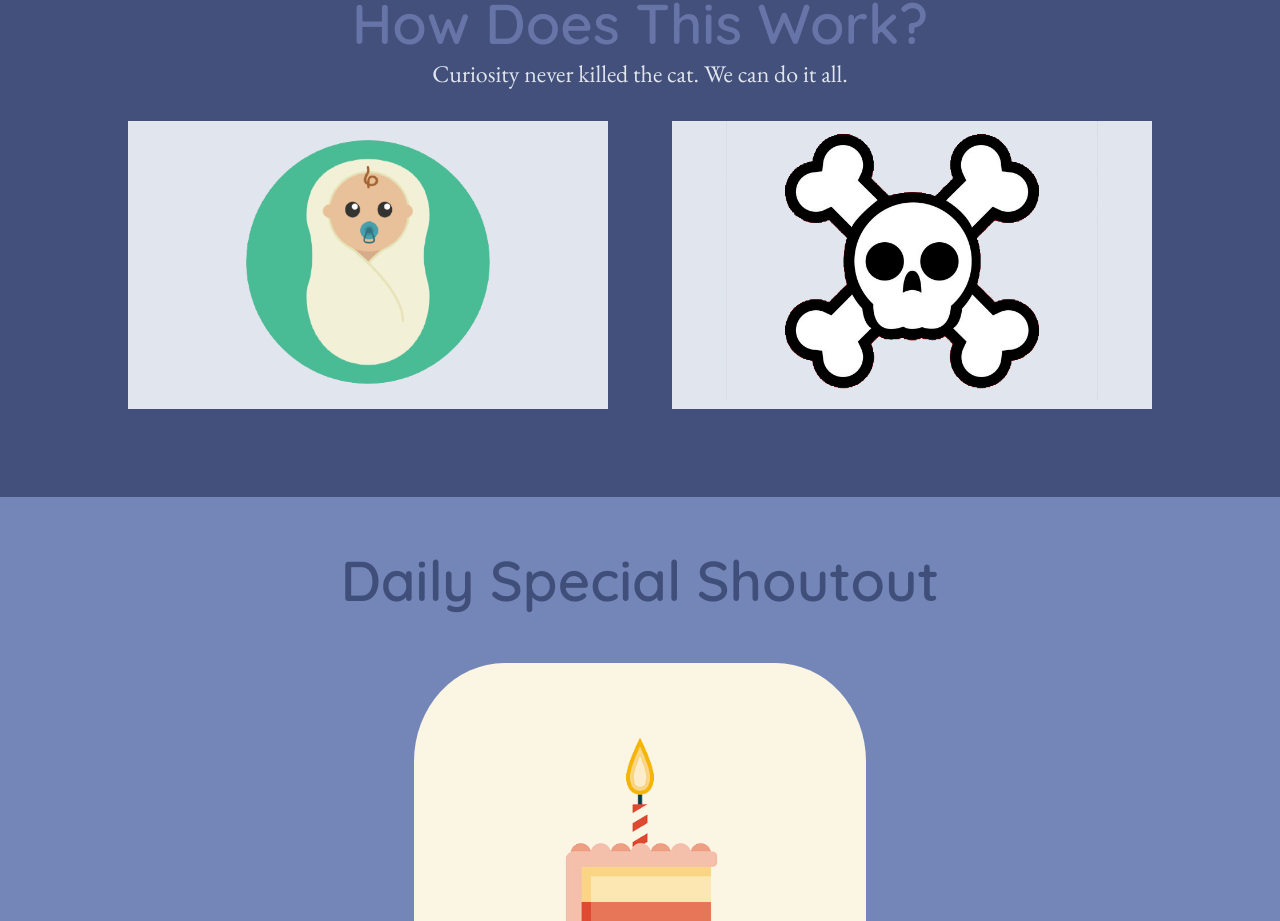
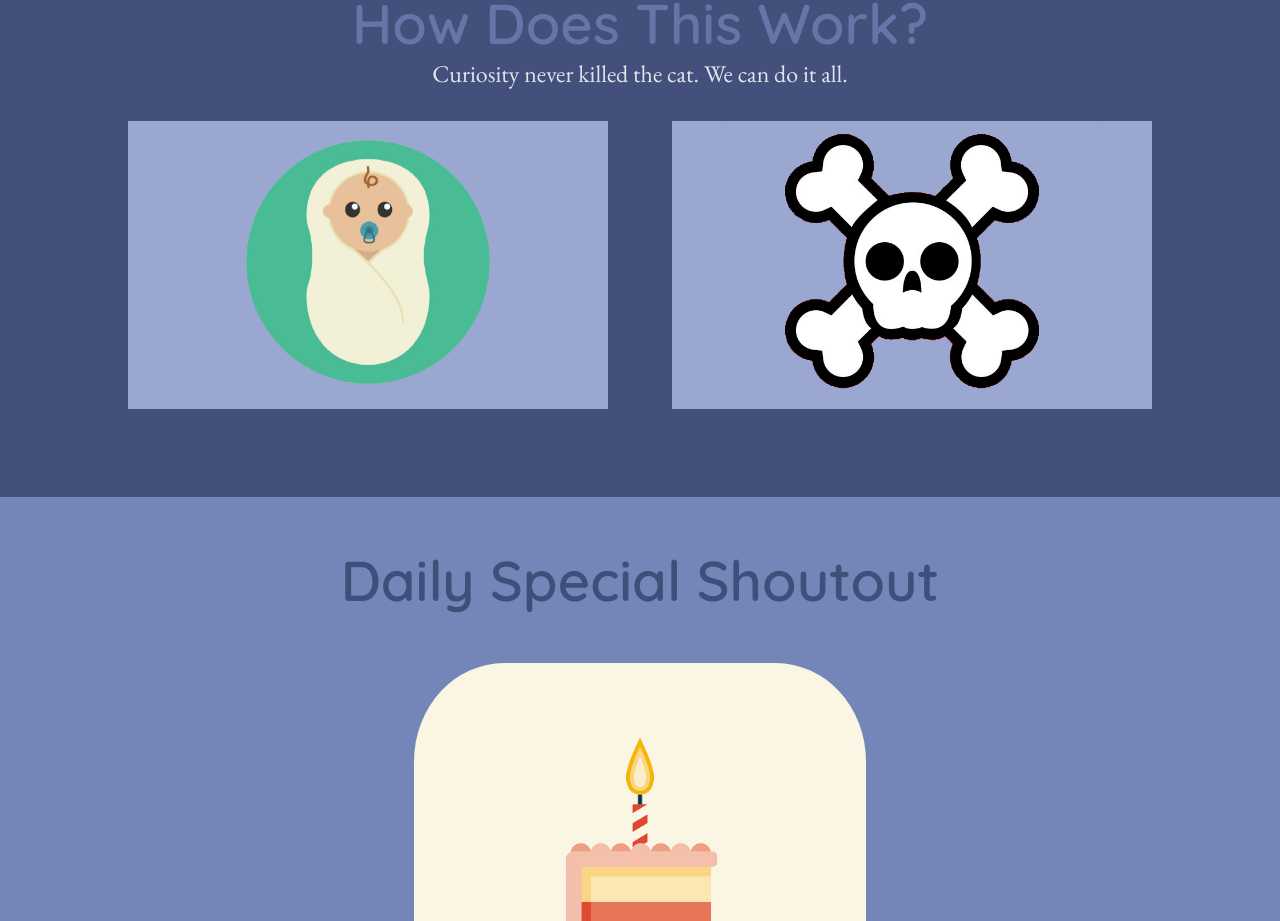
Before and after one commit to staten-island-tech/vue-api-project-chang, a Vue app in the folder chang/: page /home in a window 1280 px wide. Shown: the part 880-1801 px from the top of the page. Built offline with nearby package versions, Linux system fonts and the light colour scheme; no server answers.

Commit message:
Update HomePage.vue

```diff
--- a/chang/src/components/HomePage.vue
+++ b/chang/src/components/HomePage.vue
@@ -139,7 +139,7 @@ export default {
   backface-visibility: hidden;
 }
 .flipcard-front {
-  background-color: #E1E5EE;
+  background-color: #99a7d1;
   color: black;
 }
 
```
